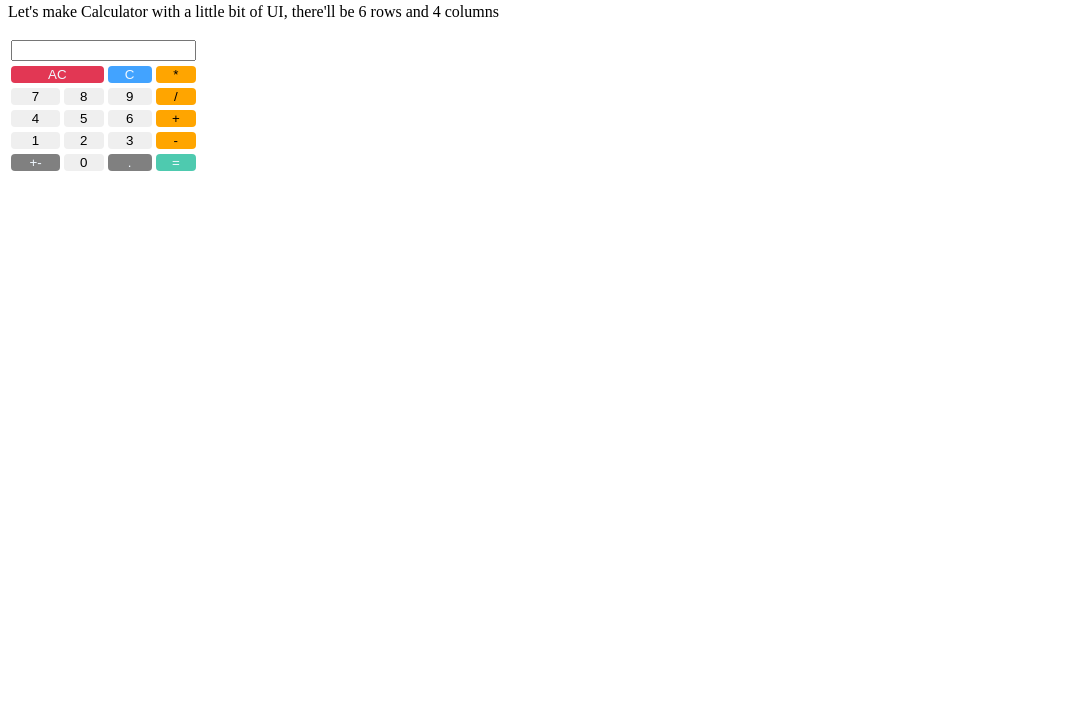
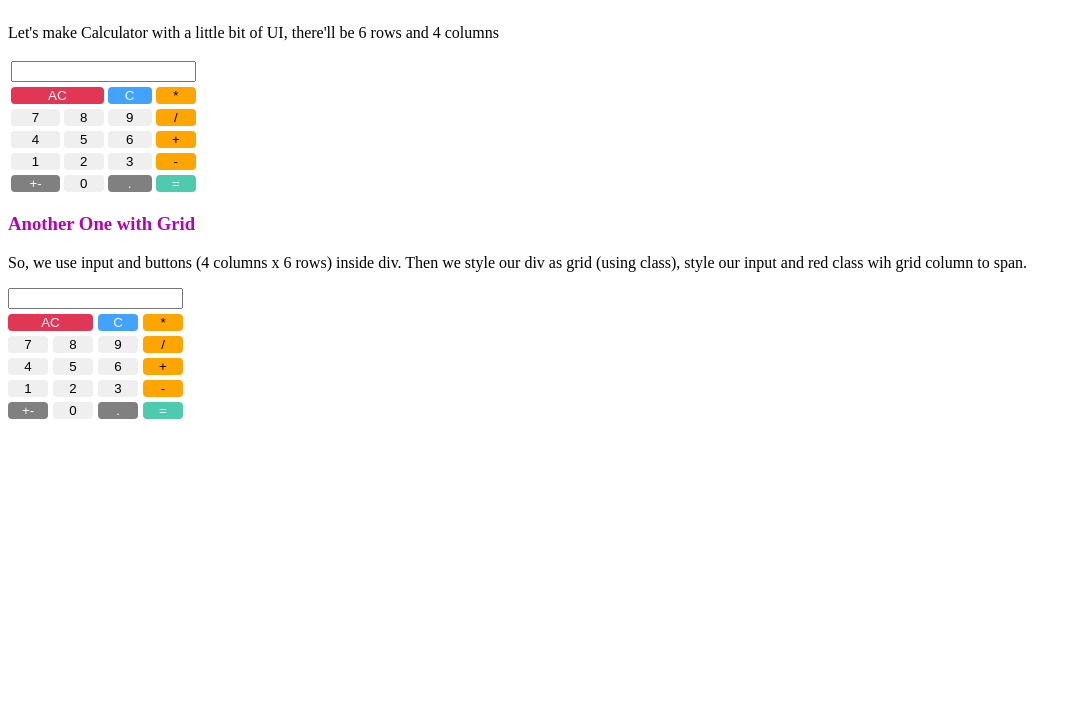
Before and after one commit to cingmeong/Latihan_RevoU, a plain HTML site: page calculator.html in a window 1280 px wide. Shown: the part 97-800 px from the top of the page, without its empty margins (0-1081 px from the left). Drawn offline with Linux system fonts and the light colour scheme.

Commit message:
lanjut kalkulator dan nambahin sedikit materi css

```diff
--- a/calculator.html
+++ b/calculator.html
@@ -3,10 +3,12 @@
     <head>
         <title>Calculator</title>
         <style>
+            h1 {
+                color: #42a3ff;
+            }
             h3 {
                 color:#b403b4;
             }
-
             button {
                 width: 100%;
                 border: none;
@@ -15,6 +17,7 @@
             .red {
                background-color: #e23754;
                color: aliceblue;
+               grid-column: 1 / span 2;
             }
             .blue {
                 background-color: #42a3ff;
@@ -32,12 +35,18 @@
                 color: aliceblue;
             }
 
-
+            .grid-container {
+                display: grid;
+                grid-template-columns: 40px 40px 40px 40px;
+                grid-gap: 5px;
+            }
+            input {
+                grid-column: 1 / span 4;
+            }
         </style>
     </head>
     <body>
-        <h3>Another One with Grid</h3>
-
+        <h1> Let's Make Calculator</h1>
 
         <h3>First Practice</h3>
         <p>Let's make Calculator with a little bit of UI, there'll be 6 rows and 4 columns</p>
@@ -114,5 +123,30 @@
                 </td>
             </tr>
         </table>
+
+        <h3>Another One with Grid</h3>
+        <p>So, we use input and buttons (4 columns x 6 rows) inside div. Then we style our div as grid (using class), style our input and red class wih grid column to span.</p>
+        <div class="grid-container">
+            <input type="text" name="display">
+            <button class="red">AC</button>
+                <button class="blue">C</button>
+                <button class="orange">*</button>
+            <button>7</button>
+                <button>8</button>
+                <button>9</button>
+                <button class="orange">/</button>
+            <button>4</button>
+                <button>5</button>
+                <button>6</button>
+                <button class="orange">+</button>
+            <button>1</button>
+                <button>2</button>
+                <button>3</button>
+                <button class="orange">-</button>
+            <button class="gray">+-</button>
+                <button>0</button>
+                <button class="gray">.</button>
+                <button class="teal">=</button>
+        </div>
     </body>
 </html>
```
Also changed, not shown: latihan 2.html (+8 -1 lines).
